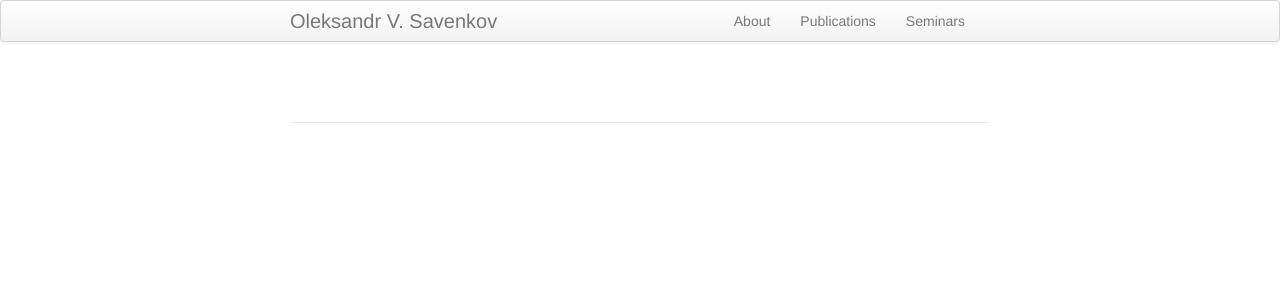
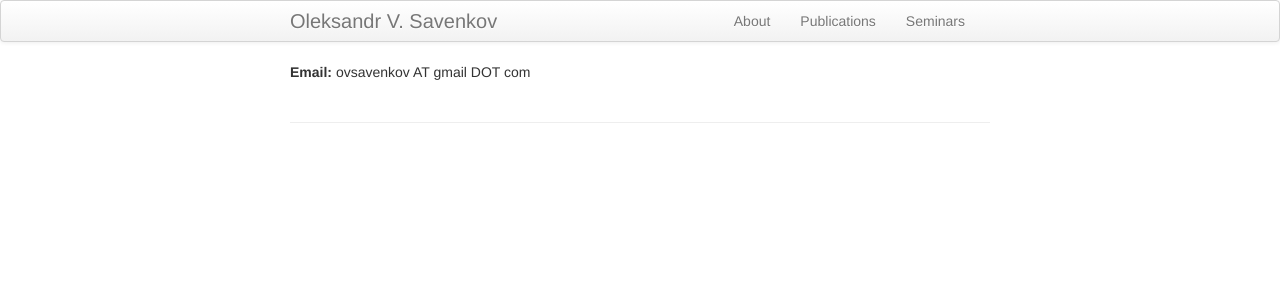
Before and after one commit to ovsavenkov/ovsavenkov.github.io, a Jekyll site: the page built from index.md, in a window 1280 px wide. Shown: the top 300 px of the page. Built offline with Jekyll 4.4.1, drawn with Linux system fonts in a browser that asks for light colours.

Commit message:
Updated main page

```diff
--- a/index.md
+++ b/index.md
@@ -3,3 +3,4 @@ layout: frontpage
 title: Oleksandr Savenkov
 description: Oleksandr Savenkov is a Postdoctoral Associate at Weill Cornell Medicine
 ---
+**Email:** ovsavenkov AT gmail DOT com
```
